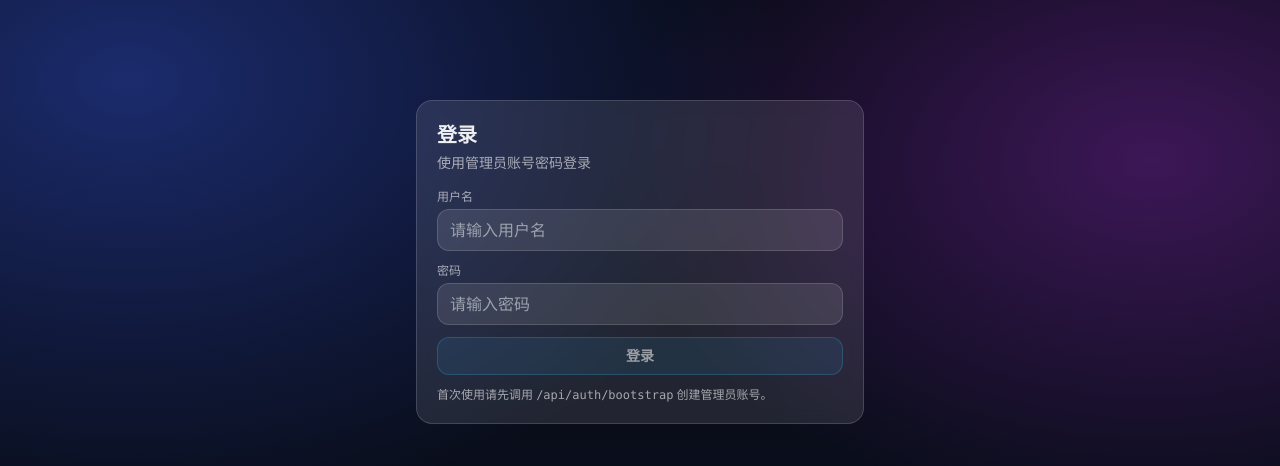
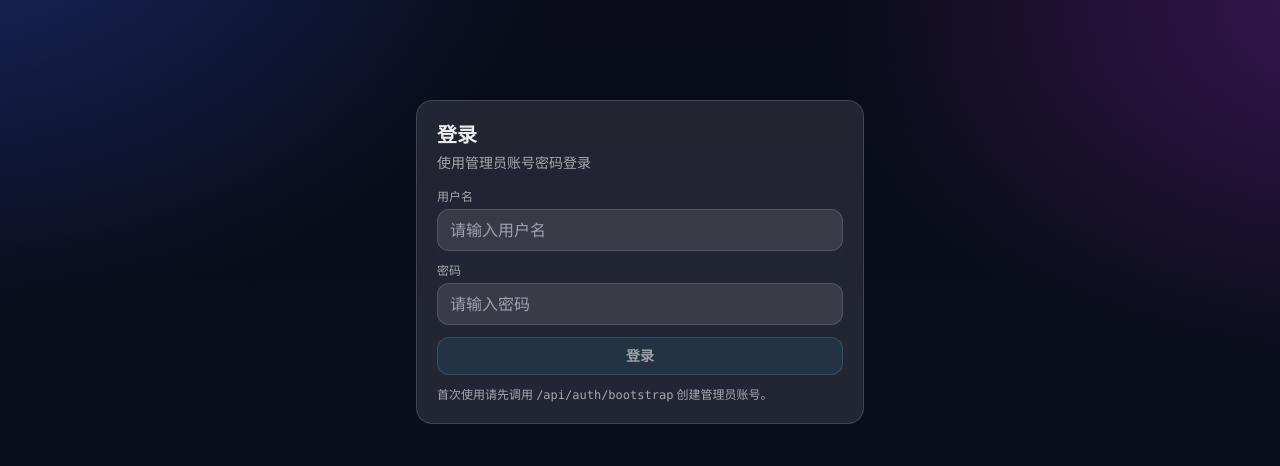
Before and after one commit to yamatu/yaws, a React (Vite) app in the folder web/: page /login in a window 1280 px wide. Shown: the top 466 px of the page. Built offline with nearby package versions, Linux system fonts and the light colour scheme.

Commit message:
fix: background overlay artifacts

```diff
--- a/web/src/styles.css
+++ b/web/src/styles.css
@@ -17,14 +17,28 @@
     min-height: 100vh;
     margin: 0;
     background-color: #0b1020;
-    background-image: radial-gradient(1200px 800px at 10% 10%, #1b2b6d 0%, transparent 55%),
-      radial-gradient(900px 600px at 90% 20%, #3d1757 0%, transparent 60%),
-      linear-gradient(180deg, #070a14 0%, #0b1020 100%);
-    background-repeat: no-repeat;
-    background-size: cover;
-    background-attachment: fixed;
     color: rgba(255, 255, 255, 0.92);
     font-family: ui-sans-serif, system-ui, -apple-system, Segoe UI, Roboto, Helvetica, Arial, "Apple Color Emoji",
       "Segoe UI Emoji";
+    position: relative;
+  }
+
+  body::before {
+    content: "";
+    position: fixed;
+    inset: -20vmax;
+    z-index: 0;
+    pointer-events: none;
+    transform: translateZ(0);
+    background: radial-gradient(1200px 800px at 10% 10%, rgba(27, 43, 109, 0.95) 0%, rgba(27, 43, 109, 0) 55%),
+      radial-gradient(900px 600px at 90% 20%, rgba(61, 23, 87, 0.9) 0%, rgba(61, 23, 87, 0) 60%),
+      radial-gradient(900px 600px at 50% 110%, rgba(0, 0, 0, 0.55) 0%, rgba(0, 0, 0, 0) 60%),
+      linear-gradient(180deg, #070a14 0%, #0b1020 70%, #0b1020 100%);
+  }
+
+  #root {
+    position: relative;
+    z-index: 1;
+    min-height: 100vh;
   }
 }
```
